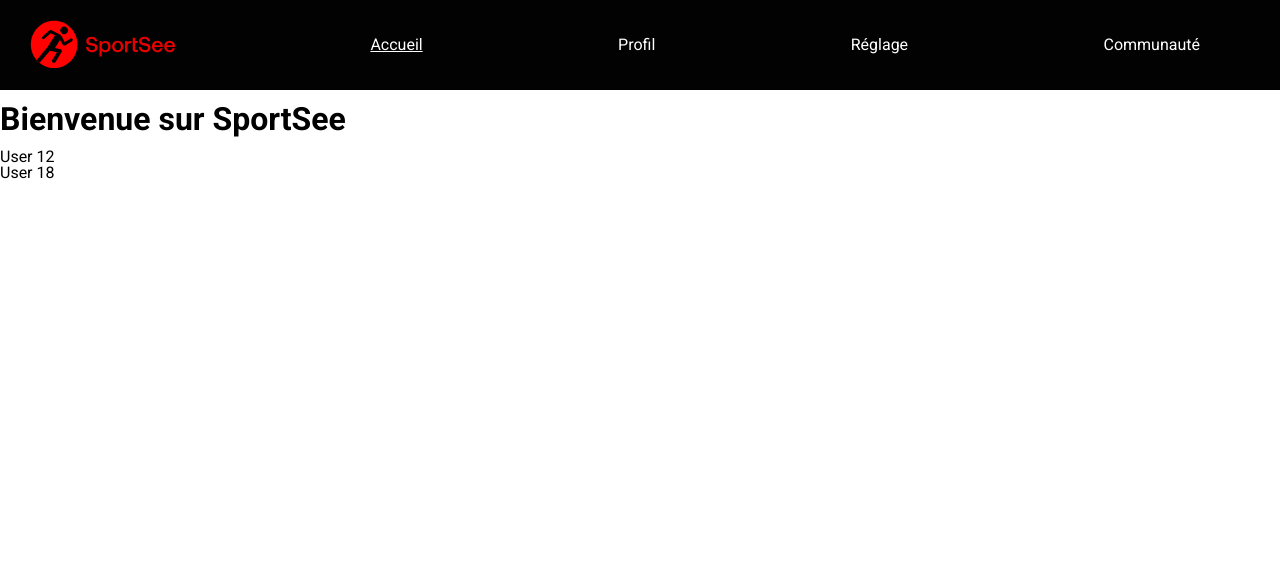
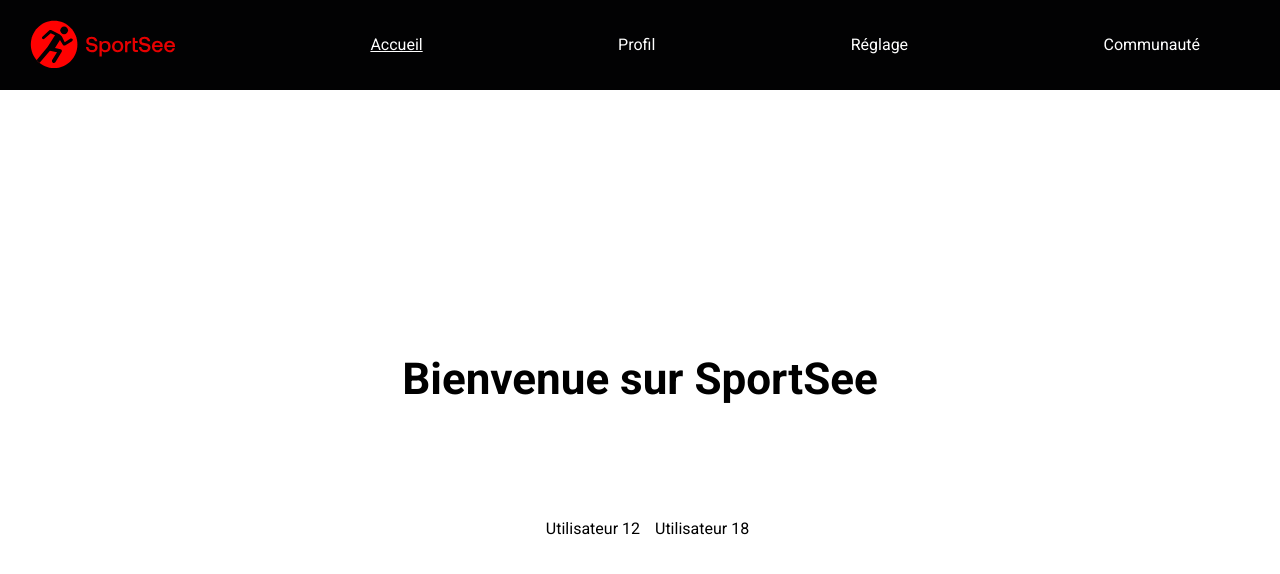
Before and after one commit to maxime-rl/maxime-robil-lepretre_12_06092021, a React (Create React App) app: page / in a window 1280 px wide. Shown: the top 574 px of the page. Built offline with nearby package versions, Linux system fonts and the light colour scheme.

Commit message:
feat: add homePage style and redirect NavActivities links on errorPage

```diff
--- a/src/components/Cards/MacroCard/MacroCard.styled.js
+++ b/src/components/Cards/MacroCard/MacroCard.styled.js
@@ -6,7 +6,7 @@ export const container = styled.div`
   justify-content: start;
   align-items: center;
   margin: 7.5px;
-  width: 185px;
+  width: 180px;
   height: 94px;
   background-color: ${variablesStyle.colorGrayLighten};
   border-radius: ${variablesStyle.radius};
--- a/src/components/Navs/NavActivities/NavActivities.jsx
+++ b/src/components/Navs/NavActivities/NavActivities.jsx
@@ -10,22 +10,22 @@ export default function NavActivities() {
     <S.nav aria-label="Activités tableau de bord">
       <S.ul>
         <S.li>
-          <S.a href="/#" aria-label="Informations sur le yoga">
+          <S.a to="/yoga" aria-label="Informations sur le yoga">
             <S.i yoga aria-hidden="true" title="Yoga" />
           </S.a>
         </S.li>
         <S.li>
-          <S.a href="/#" aria-label="Informations sur la natation">
+          <S.a to="/natation" aria-label="Informations sur la natation">
             <S.i swimming aria-hidden="true" title="Natation" />
           </S.a>
         </S.li>
         <S.li>
-          <S.a href="/#" aria-label="Informations sur le cyclisme">
+          <S.a to="/cyclisme" aria-label="Informations sur le cyclisme">
             <S.i cycling aria-hidden="true" title="Cyclisme" />
           </S.a>
         </S.li>
         <S.li>
-          <S.a href="/#" aria-label="Informations sur le bodybuilding">
+          <S.a to="/bodybuilding" aria-label="Informations sur le bodybuilding">
             <S.i aria-hidden="true" title="Bodybuilding" />
           </S.a>
         </S.li>
--- a/src/components/Navs/NavActivities/NavActivities.styled.js
+++ b/src/components/Navs/NavActivities/NavActivities.styled.js
@@ -1,4 +1,6 @@
 import styled from "styled-components";
+import { Link } from "react-router-dom";
+// ICONS
 import { variablesStyle } from "../../../utils/styles/variables";
 import iconBodybuilding from "../../../assets/icons/activities/icon-bodybuilding.svg";
 import iconCycling from "../../../assets/icons/activities/icon-cycling.svg";
@@ -55,7 +57,7 @@ export const li = styled.li`
   }
 `;
 
-export const a = styled.a`
+export const a = styled(Link)`
   display: flex;
   align-items: center;
   justify-content: center;
--- a/src/components/Navs/NavTopBar/NavTopBar.styled.js
+++ b/src/components/Navs/NavTopBar/NavTopBar.styled.js
@@ -3,7 +3,6 @@ import { variablesStyle } from "../../../utils/styles/variables";
 import { Link } from "react-router-dom";
 
 export const nav = styled.nav`
-  grid-area: nav-bar;
   position: sticky;
   top: 0;
   z-index: 10;
--- a/src/pages/HomePage/HomePage.jsx
+++ b/src/pages/HomePage/HomePage.jsx
@@ -1,5 +1,5 @@
 import React from "react";
-import { Link } from "react-router-dom";
+import * as S from "./HomePage.styled";
 
 /**
  * Create a HomePage page component
@@ -8,19 +8,19 @@ import { Link } from "react-router-dom";
 export default function HomePage() {
   return (
     <>
-      <main>
-        <h1>Bienvenue sur SportSee</h1>
+      <S.main>
+        <S.h1>Bienvenue sur SportSee</S.h1>
         <nav aria-label="Des différents utilisateurs disponibles">
-          <ul>
+          <S.ul>
+            <S.li>
+              <S.a to="/user/12">Utilisateur 12</S.a>
+            </S.li>
             <li>
-              <Link to="/user/12">User 12</Link>
+              <S.a to="/user/18">Utilisateur 18</S.a>
             </li>
-            <li>
-              <Link to="/user/18">User 18</Link>
-            </li>
-          </ul>
+          </S.ul>
         </nav>
-      </main>
+      </S.main>
     </>
   );
 }
--- /dev/null
+++ b/src/pages/HomePage/HomePage.styled.js
@@ -0,0 +1,39 @@
+import styled from "styled-components";
+import { Link } from "react-router-dom";
+
+export const main = styled.main`
+  display: flex;
+  flex-direction: column;
+  justify-content: center;
+  align-items: center;
+  padding: 0 15px;
+  height: calc(100vh - 203.5px);
+  @media (min-width: 560px) {
+    height: calc(100vh - 115px);
+  }
+`;
+
+export const h1 = styled.h1`
+  text-align: center;
+  margin-bottom: 70px;
+  font-size: 3.8rem;
+  line-height: 44px;
+  @media (min-width: 560px) {
+    margin-bottom: 120px;
+    font-size: 4.4rem;
+  }
+`;
+
+export const ul = styled.ul`
+  display: flex;
+`;
+
+export const li = styled.li`
+  padding: 0 15px;
+`;
+
+export const a = styled(Link)`
+  &:hover {
+    text-decoration: underline;
+  }
+`;
--- a/src/pages/UserDashboardPage/UserDashboardPage.styled.js
+++ b/src/pages/UserDashboardPage/UserDashboardPage.styled.js
@@ -12,8 +12,8 @@ export const section = styled.section`
     display: flex;
     flex-direction: column;
     margin: 0 auto;
-    padding: 0 15px 45px 15px;
-    max-width: 915px;
+    padding: 0 0 45px 15px;
+    max-width: 900px;
   }
   @media (min-width: 1440px) {
     padding: 0 15px 55px 15px;
```
